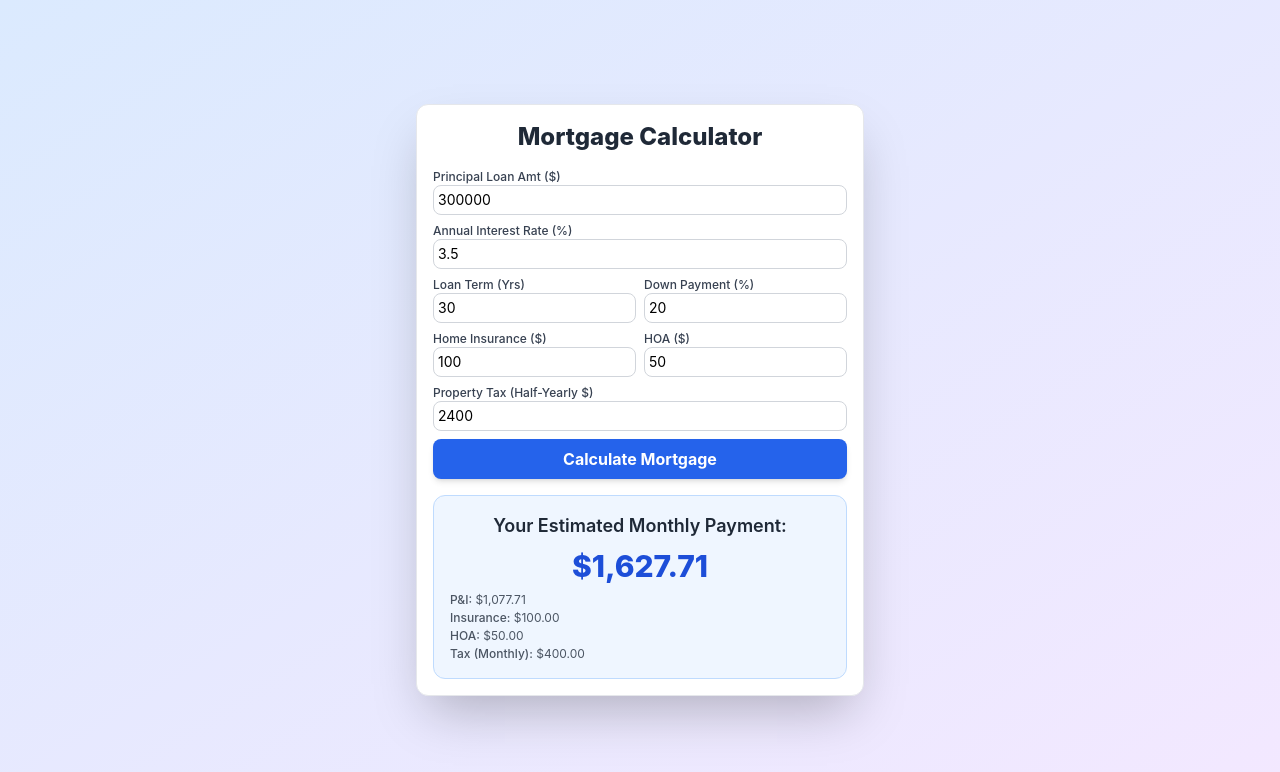
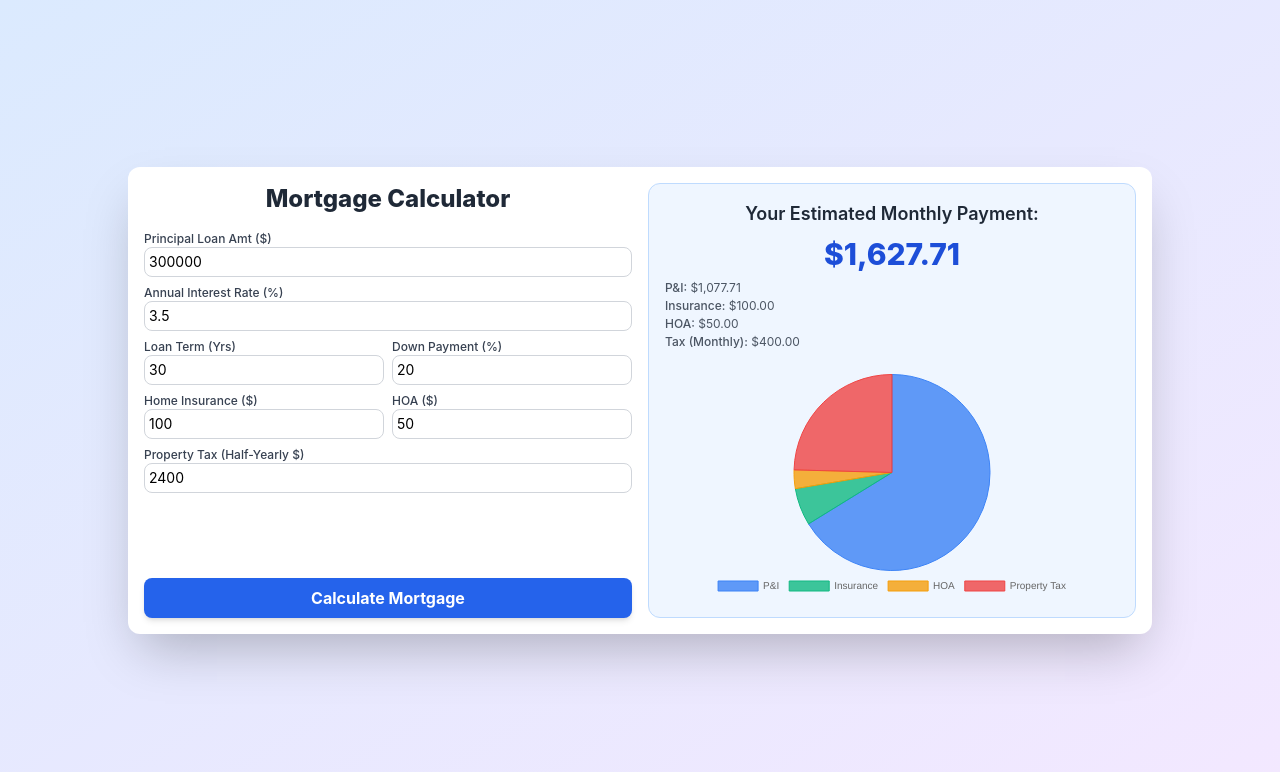
Before and after one commit to sgonuguntla/mortgage_calcualtor, a plain HTML site: page index.html in a window 1280 px wide. Both pictures are taken after a click on the button "Calculate Mortgage". Drawn offline with nearby package versions, Linux system fonts and the light colour scheme.

Commit message:
Update index.html

```diff
--- a/index.html
+++ b/index.html
@@ -5,6 +5,7 @@
     <meta name="viewport" content="width=device-width, initial-scale=1.0">
     <title>Mortgage Calculator</title>
     <script src="https://cdn.tailwindcss.com"></script>
+    <script src="https://cdn.jsdelivr.net/npm/chart.js"></script>
     <style>
         /* Custom font for better aesthetics */
         body {
@@ -46,11 +47,12 @@
     </style>
 </head>
 <body class="bg-gradient-to-br from-blue-100 to-purple-100 min-h-screen flex items-center justify-center p-1 sm:p-2">
-    <div class="bg-white p-2 sm:p-4 rounded-xl shadow-2xl w-full max-w-xs sm:max-w-md border border-gray-200">
+    <div class="bg-white p-2 sm:p-4 rounded-xl shadow-2xl w-full max-w-full md:max-w-4xl lg:max-w-5xl flex flex-col md:flex-row items-start md:items-stretch space-y-4 md:space-y-0 md:space-x-4">
+
+        <div class="w-full md:w-1/2 flex flex-col">
             <h1 class="text-xl sm:text-2xl font-extrabold text-gray-800 mb-2 sm:mb-4 text-center">Mortgage Calculator</h1>
 
-        <div class="space-y-1 sm:space-y-2">
-            <div>
+            <div class="space-y-1 sm:space-y-2 flex-grow"> <div>
                     <label for="principal" class="block text-xxs sm:text-xs font-medium text-gray-700 mb-0">Principal Loan Amt ($)</label>
                     <input type="number" id="principal" value="300000" min="0" class="w-full p-1 border border-gray-300 rounded-lg focus:ring-blue-500 focus:border-blue-500 transition duration-150 ease-in-out text-sm">
                 </div>
@@ -60,7 +62,9 @@
                     <input type="number" id="interestRate" value="3.5" step="0.01" min="0" class="w-full p-1 border border-gray-300 rounded-lg focus:ring-blue-500 focus:border-blue-500 transition duration-150 ease-in-out text-sm">
                 </div>
 
-            <div class="flex space-x-1 sm:space-x-2"> <div class="flex-1"> <label for="loanTerm" class="block text-xxs sm:text-xs font-medium text-gray-700 mb-0">Loan Term (Yrs)</label>
+                <div class="flex space-x-1 sm:space-x-2">
+                    <div class="flex-1">
+                        <label for="loanTerm" class="block text-xxs sm:text-xs font-medium text-gray-700 mb-0">Loan Term (Yrs)</label>
                         <input type="number" id="loanTerm" value="30" min="1" class="w-full p-1 border border-gray-300 rounded-lg focus:ring-blue-500 focus:border-blue-500 transition duration-150 ease-in-out text-sm">
                     </div>
                     <div class="flex-1">
@@ -84,13 +88,19 @@
                     <label for="propertyTax" class="block text-xxs sm:text-xs font-medium text-gray-700 mb-0">Property Tax (Half-Yearly $)</label>
                     <input type="number" id="propertyTax" value="2400" min="0" class="w-full p-1 border border-gray-300 rounded-lg focus:ring-blue-500 focus:border-blue-500 transition duration-150 ease-in-out text-sm">
                 </div>
+            </div>
 
-            <button id="calculateBtn" class="w-full bg-blue-600 hover:bg-blue-700 text-white font-bold py-1 sm:py-2 px-3 rounded-lg shadow-md transition duration-300 ease-in-out transform hover:scale-105 text-sm sm:text-base">
+            <button id="calculateBtn" class="w-full bg-blue-600 hover:bg-blue-700 text-white font-bold py-1 sm:py-2 px-3 rounded-lg shadow-md transition duration-300 ease-in-out transform hover:scale-105 text-sm sm:text-base mt-2 sm:mt-4">
                 Calculate Mortgage
             </button>
+
+            <div id="errorMessage" class="mt-2 sm:mt-4 p-2 sm:p-3 bg-red-100 text-red-700 rounded-lg hidden text-xs">
+                Please fill in all fields with valid positive numbers.
+            </div>
         </div>
 
-        <div id="results" class="mt-2 sm:mt-4 p-2 sm:p-4 bg-blue-50 rounded-xl border border-blue-200 hidden">
+        <div class="w-full md:w-1/2 flex flex-col justify-center">
+            <div id="results" class="p-2 sm:p-4 bg-blue-50 rounded-xl border border-blue-200 hidden">
                 <h2 class="text-base sm:text-lg font-semibold text-gray-800 mb-1 sm:mb-2 text-center">Your Estimated Monthly Payment:</h2>
                 <p class="text-2xl sm:text-3xl font-extrabold text-blue-700 text-center mb-1 sm:mb-2" id="monthlyPaymentResult">$0.00</p>
                 <div class="text-xxs sm:text-xs text-gray-600 space-y-0.5">
@@ -99,10 +109,10 @@
                     <p><span class="font-medium">HOA:</span> <span id="hoaResult"></span></p>
                     <p><span class="font-medium">Tax (Monthly):</span> <span id="taxResult"></span></p>
                 </div>
+
+                <div class="mt-4 sm:mt-6 flex justify-center">
+                    <canvas id="mortgagePieChart" class="w-full h-[200px] sm:h-[250px]"></canvas> </div>
             </div>
-
-        <div id="errorMessage" class="mt-2 sm:mt-4 p-2 sm:p-3 bg-red-100 text-red-700 rounded-lg hidden text-xs">
-            Please fill in all fields with valid positive numbers.
         </div>
     </div>
 
@@ -123,6 +133,9 @@
         const hoaResult = document.getElementById('hoaResult');
         const taxResult = document.getElementById('taxResult');
         const errorMessageDiv = document.getElementById('errorMessage');
+
+        // Chart.js instance variable
+        let mortgageChart;
 
         /**
          * Formats a number as a currency string.
@@ -165,6 +178,86 @@
             const numerator = monthlyInterestRate * Math.pow((1 + monthlyInterestRate), numberOfPayments);
             const denominator = Math.pow((1 + monthlyInterestRate), numberOfPayments) - 1;
             return loanAmount * (numerator / denominator);
+        }
+
+        /**
+         * Updates or creates the pie chart with the given data.
+         * @param {number} pAndI - Monthly Principal & Interest payment.
+         * @param {number} insurance - Monthly Home Insurance payment.
+         * @param {number} hoa - Monthly HOA payment.
+         * @param {number} tax - Monthly Property Tax payment.
+         */
+        function updatePieChart(pAndI, insurance, hoa, tax) {
+            const ctx = document.getElementById('mortgagePieChart').getContext('2d');
+
+            // Data for the pie chart
+            const chartData = {
+                labels: ['P&I', 'Insurance', 'HOA', 'Property Tax'],
+                datasets: [{
+                    data: [pAndI, insurance, hoa, tax],
+                    backgroundColor: [
+                        'rgba(59, 130, 246, 0.8)', // Blue for P&I
+                        'rgba(16, 185, 129, 0.8)', // Green for Insurance
+                        'rgba(245, 158, 11, 0.8)',  // Orange for HOA
+                        'rgba(239, 68, 68, 0.8)'   // Red for Property Tax
+                    ],
+                    borderColor: [
+                        'rgba(59, 130, 246, 1)',
+                        'rgba(16, 185, 129, 1)',
+                        'rgba(245, 158, 11, 1)',
+                        'rgba(239, 68, 68, 1)'
+                    ],
+                    borderWidth: 1
+                }]
+            };
+
+            // Chart options for responsiveness and legend placement
+            const chartOptions = {
+                responsive: true,
+                maintainAspectRatio: false, // Allow canvas to resize freely
+                plugins: {
+                    legend: {
+                        position: 'bottom', // Place legend below the chart
+                        labels: {
+                            font: {
+                                size: 10 // Smaller font for legend labels on mobile
+                            }
+                        }
+                    },
+                    tooltip: {
+                        callbacks: {
+                            label: function(context) {
+                                let label = context.label || '';
+                                if (label) {
+                                    label += ': ';
+                                }
+                                if (context.parsed !== null) {
+                                    label += formatCurrency(context.parsed);
+                                }
+                                return label;
+                            }
+                        },
+                        titleFont: {
+                            size: 10 // Smaller tooltip title font
+                        },
+                        bodyFont: {
+                            size: 10 // Smaller tooltip body font
+                        }
+                    }
+                }
+            };
+
+            // Destroy existing chart instance if it exists to prevent overlap
+            if (mortgageChart) {
+                mortgageChart.destroy();
+            }
+
+            // Create new chart instance
+            mortgageChart = new Chart(ctx, {
+                type: 'pie',
+                data: chartData,
+                options: chartOptions
+            });
         }
 
         /**
@@ -218,6 +311,9 @@
             hoaResult.textContent = formatCurrency(hoa);
             taxResult.textContent = formatCurrency(monthlyPropertyTax);
 
+            // Update and display the pie chart
+            updatePieChart(monthlyPAndI, homeInsurance, hoa, monthlyPropertyTax);
+
             // Show the results section
             resultsDiv.classList.remove('hidden');
         });
```
Lines whose indentation alone changed are shown as unchanged.
